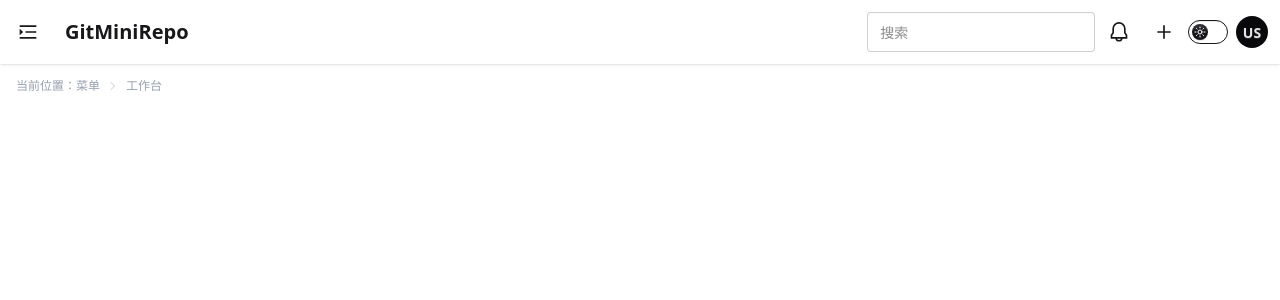
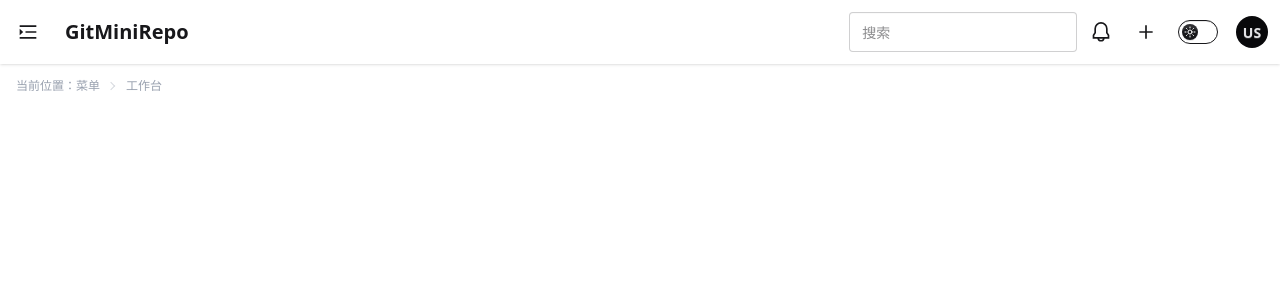
Before and after one commit to wangkx0227/MiniRepo, a Python web app: template templates/bases.html in a window 1280 px wide. Shown: the top 300 px of the page. Run offline with Jinja, Linux system fonts and the light colour scheme; the template is opened without the code that fills it, so the values that code supplies are empty; some libraries are stand-ins or nearby versions.

Commit message:
更新图标样式

```diff
--- a/templates/bases.html
+++ b/templates/bases.html
@@ -134,7 +134,7 @@ text-gray-400 次要字体
                 </ul>
             </div>
             <!--主题切换器-->
-            <label class="toggle text-base-content">
+            <label class="toggle text-base-content ml-2 mr-2.5">
                 <input type="checkbox" value="theme" id="theme" class="theme-controller"/>
                 <s2-icon name="index_switch_sun"></s2-icon>
                 <s2-icon name="index_switch_moon"></s2-icon>
```
